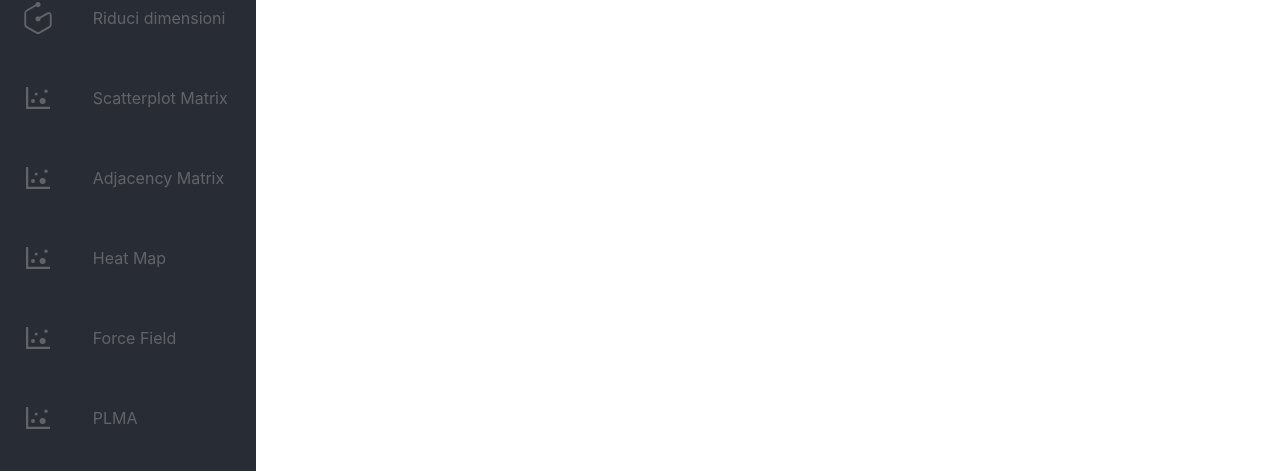
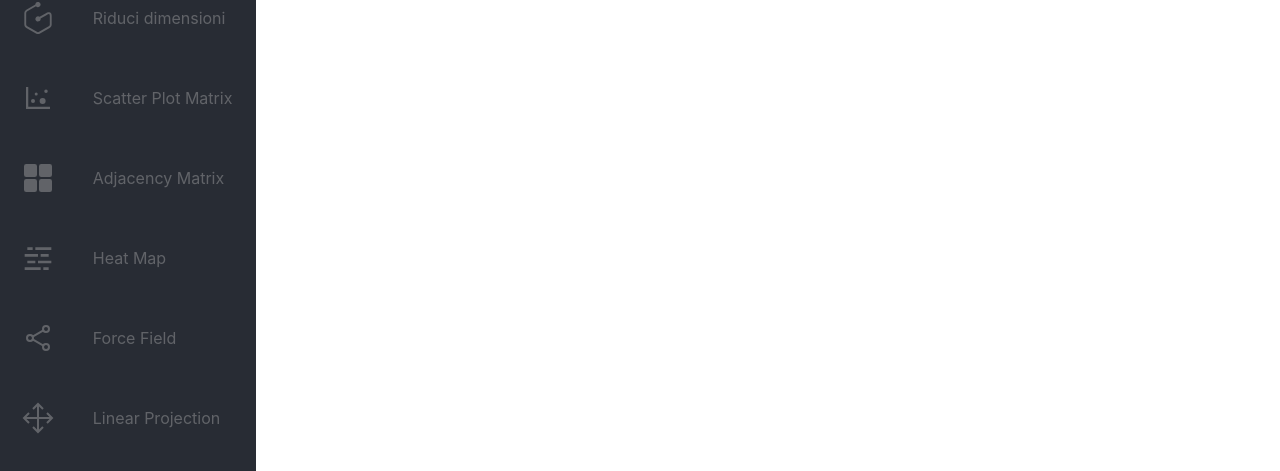
Before and after one commit to CodeBusterswe/CodeBusters-HDviz, a React (Create React App) app in the folder client/: page / in a window 1280 px wide. Shown: the part 326-797 px from the top of the page. Built offline with nearby package versions, Linux system fonts and the light colour scheme.

Commit message:
icone menù

```diff
--- a/client/src/components/UI/burgerMenuUI/Menu.js
+++ b/client/src/components/UI/burgerMenuUI/Menu.js
@@ -8,6 +8,8 @@ import {OverlayTrigger , Popover} from "react-bootstrap";
 import {AiOutlineArrowRight , AiOutlineDotChart} from "react-icons/ai";
 import {ImDatabase} from "react-icons/im";
 import {FaFileCsv} from "react-icons/fa";
+import { RiMistFill } from "react-icons/ri";
+import { IoGrid, IoShareSocialOutline, IoMoveSharp } from "react-icons/io5";
 import {SiGraphcool , SiJson} from "react-icons/si";
 import LoadDataFromDB from "./ModalContent/LoadDataFromDB"
 import { VisualizationType } from "../../../utils";
@@ -19,17 +21,17 @@ const Menu = () => {
 	const {width} = useWindowWidth();
 
 	const names = ["Carica/Salva sessione", "Carica dati dal DB",
-		"Carica dati da CSV", "Riduci dimensioni", "Scatterplot Matrix",
-		"Adjacency Matrix","Heat Map","Force Field","PLMA"];
+		"Carica dati da CSV", "Riduci dimensioni", "Scatter Plot Matrix",
+		"Adjacency Matrix","Heat Map","Force Field","Linear Projection"];
 	const icons = [<SiJson size={32} className="icon"/>,
 		<ImDatabase size={32} className="icon"/>,
 		<FaFileCsv size={32} className="icon"/>,
 		<SiGraphcool size={32} className="icon"/>,
 		<AiOutlineDotChart size={32} className="icon"/>,
-		<AiOutlineDotChart size={32} className="icon"/>,
-		<AiOutlineDotChart size={32} className="icon"/>,
-		<AiOutlineDotChart size={32} className="icon"/>,
-		<AiOutlineDotChart size={32} className="icon"/>];
+		<IoGrid size={32} className="icon"/>,
+		<RiMistFill size={32} className="icon"/>,
+		<IoShareSocialOutline size={32} className="icon"/>,
+		<IoMoveSharp size={32} className="icon"/>];
 	const viewModel = useStore();
 	function openModal(index) {
 		setIsOpen(true);
```
